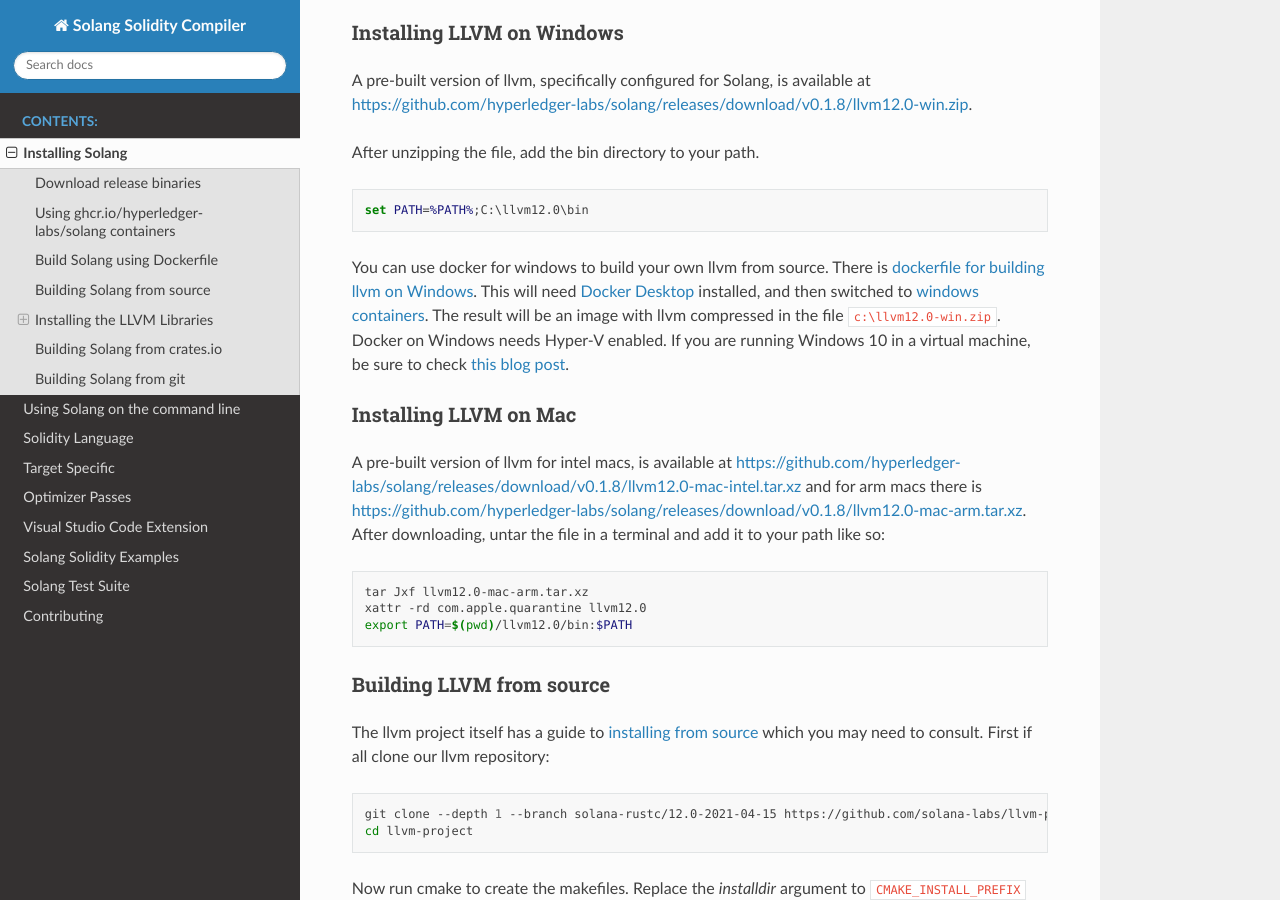
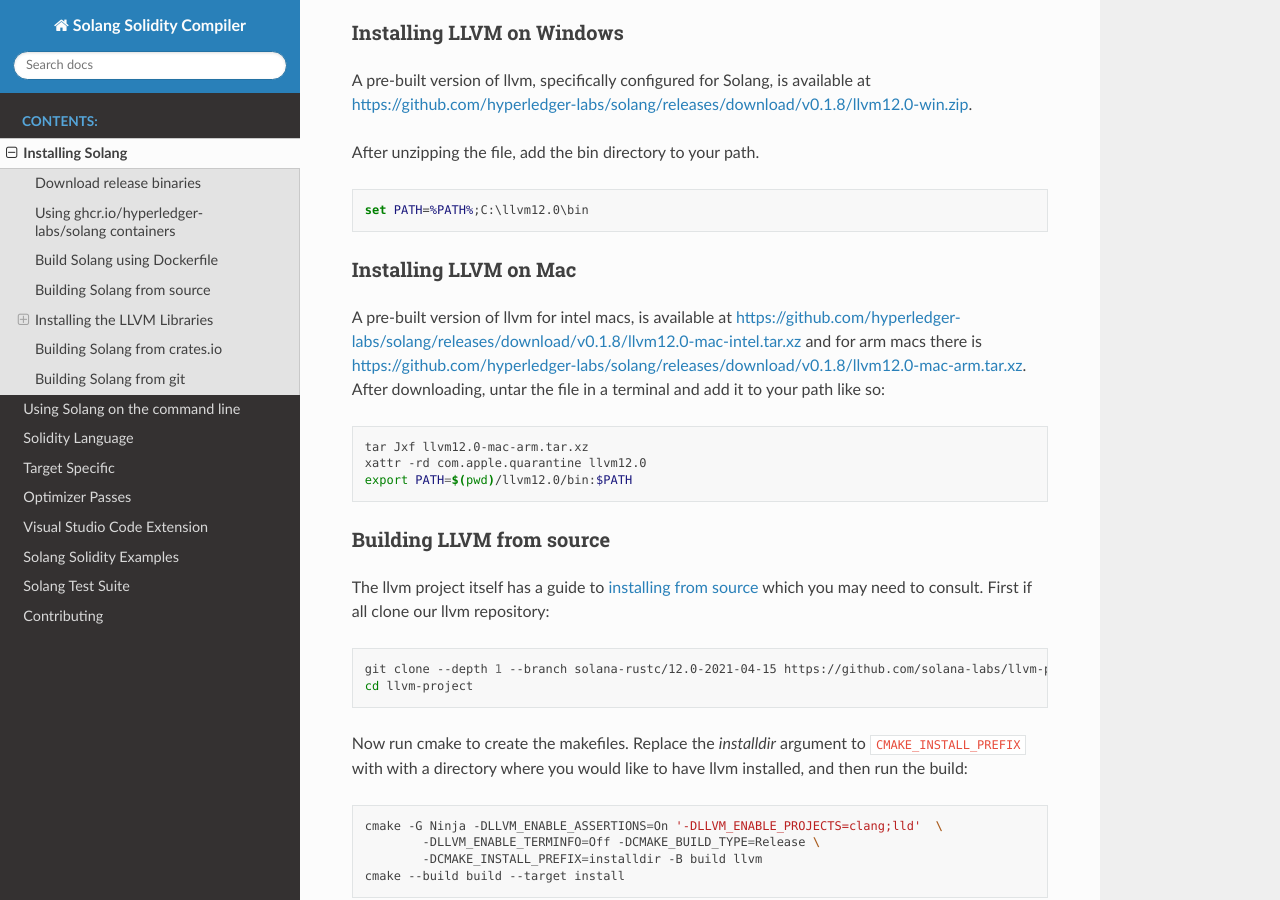
Before and after one commit to hyperledger-solang/solang, a Sphinx documentation site: the page built from docs/installing.rst, in a window 1280 px wide and 900 px high, scrolled down 1813 px. Built offline with Sphinx 7.4.7 and the Read the Docs theme 2.0.0, drawn with Linux system fonts in a browser that asks for light colours.

Commit message:
Remove dockerfiles for build llvm
These are no longer used, so they're probably broken. Besides, Docker
Desktop for Windows/Mac is no longer free.

Signed-off-by: Sean Young <sean@mess.org>

```diff
--- a/docs/installing.rst
+++ b/docs/installing.rst
@@ -96,14 +96,6 @@
 
 	set PATH=%PATH%;C:\llvm12.0\bin
 
-You can use docker for windows to build your own llvm from source. There is
-`dockerfile for building llvm on Windows <https://github.com/hyperledger-labs/solang/blob/main/build/build-llvm-windows.dockerfile>`_.
-This will need `Docker Desktop <https://www.docker.com/products/docker-desktop>`_ installed, and then switched to
-`windows containers <https://docs.docker.com/docker-for-windows/#switch-between-windows-and-linux-containers>`_.
-The result will be an image with llvm compressed in the file ``c:\llvm12.0-win.zip``. Docker on Windows needs Hyper-V
-enabled. If you are running Windows 10 in a virtual machine, be sure to check
-`this blog post <https://www.mess.org/2020/06/22/Hyper-V-in-KVM/>`_.
-
 Installing LLVM on Mac
 ______________________
 
```
Also changed, not shown: 2 other files.
